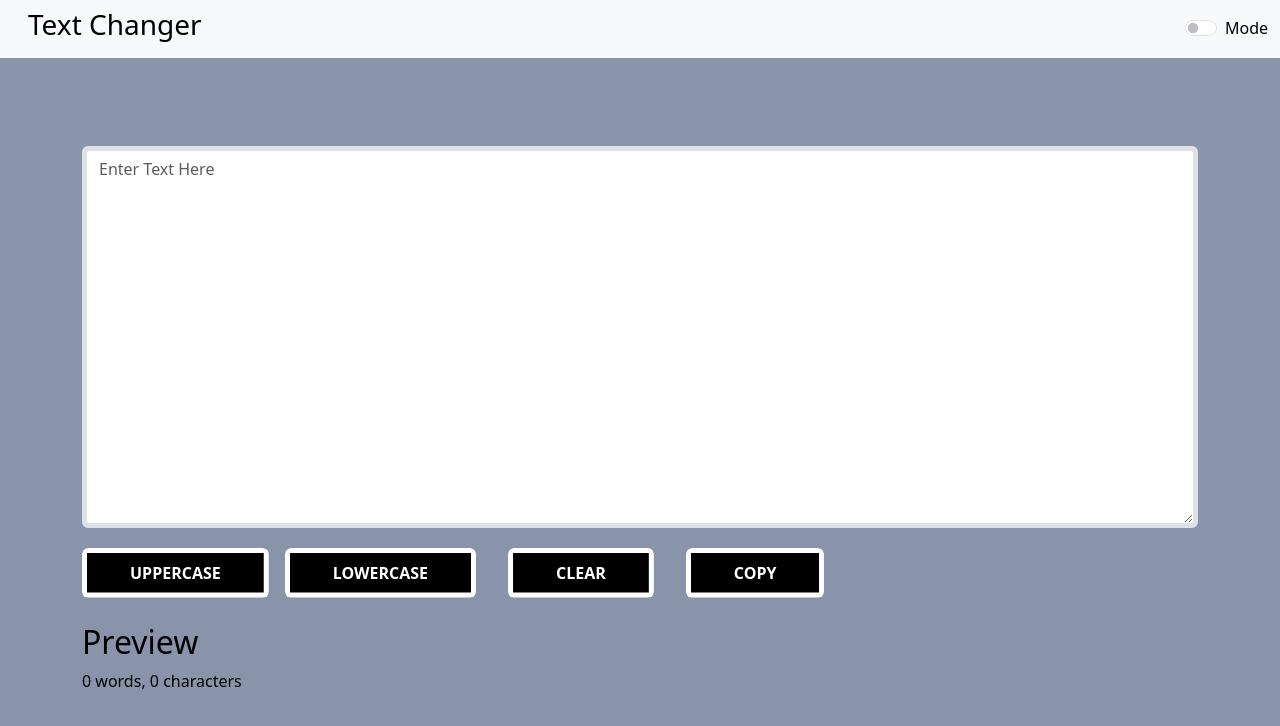
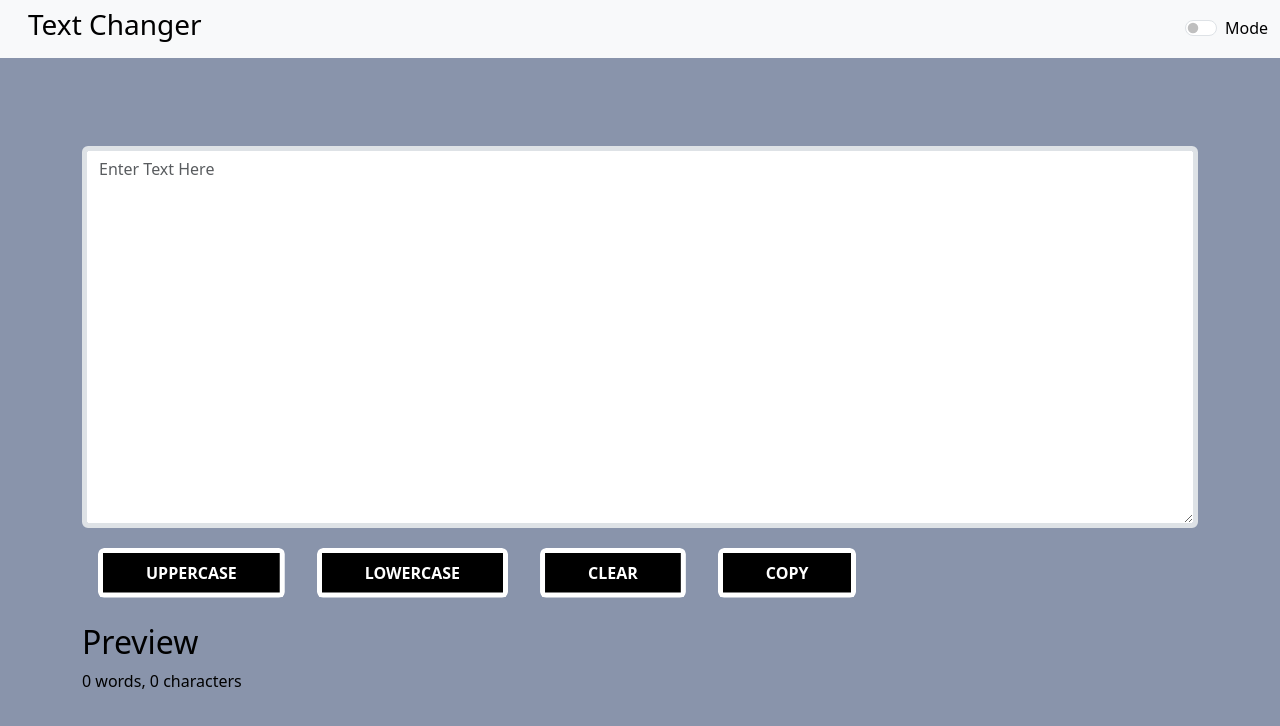
Before and after one commit to ParthibBiswas10/TextChanger, a React (Vite) app: page / in a window 1280 px wide. Shown: the top 726 px of the page. Built offline with nearby package versions, Linux system fonts and the light colour scheme.

Commit message:
Position problem Solved

```diff
--- a/src/components/TextBox/textbox.jsx
+++ b/src/components/TextBox/textbox.jsx
@@ -37,7 +37,7 @@ export default function Textbox() {
           ref={textareaRef}
         ></textarea>
       </div>
-      <button className="btn btn-primary mt-3 btn-25" onClick={upperCase}>
+      <button className="btn btn-primary mt-3 mx-3 btn-25" onClick={upperCase}>
         UpperCase
       </button>
       <button className="btn btn-primary mx-3 mt-3 btn-25" onClick={lowerCase}>
```
